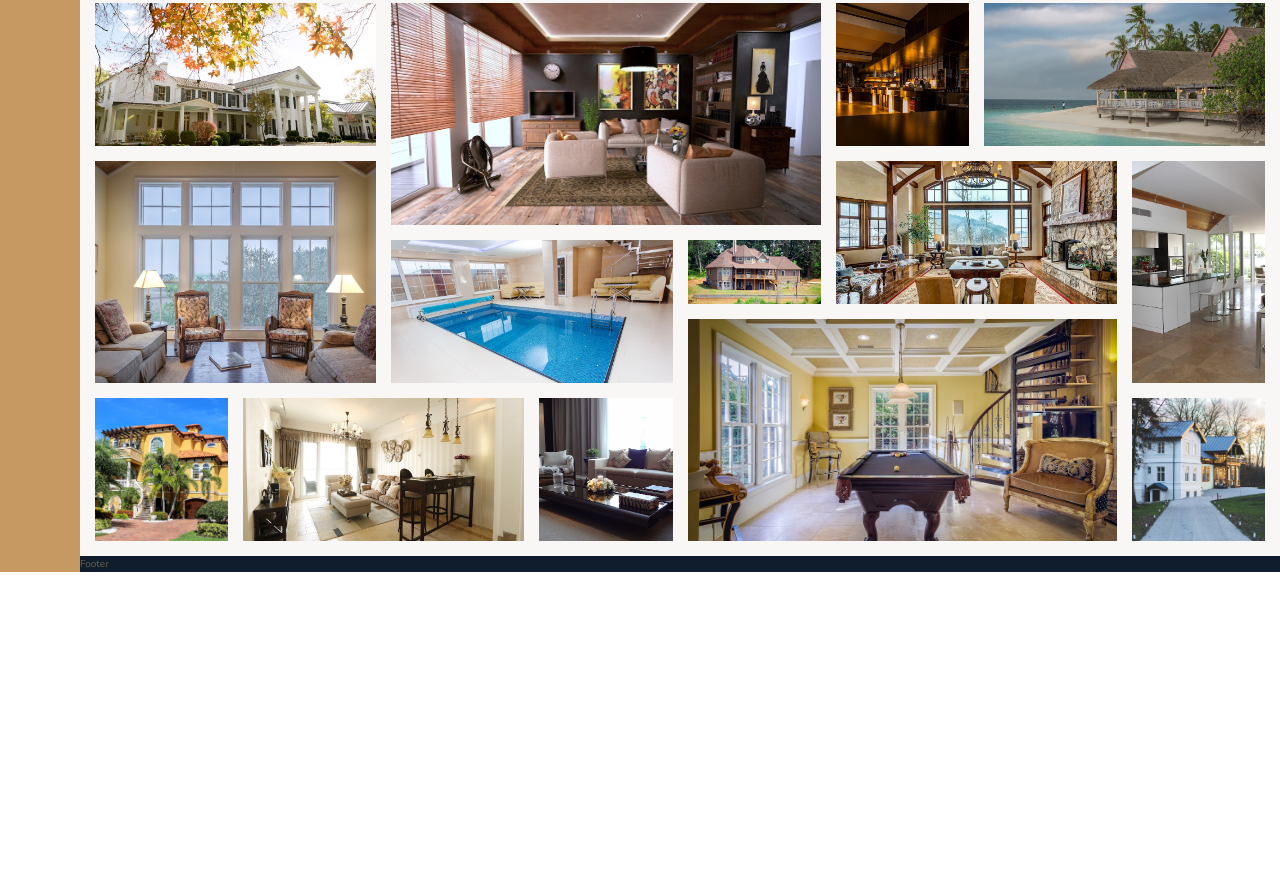
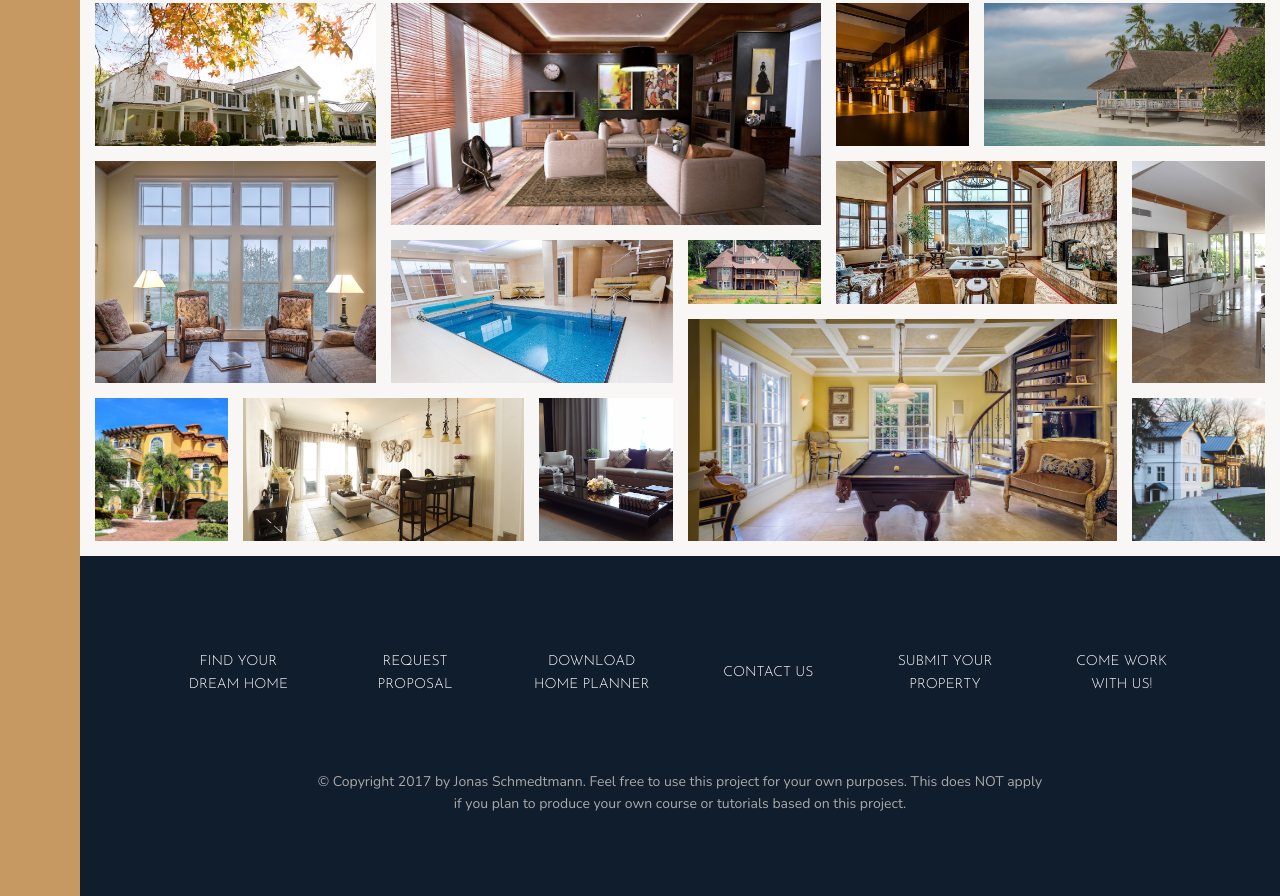
Before and after one commit to BudnikOleksii/Nexter, a website: page src/index.html in a window 1280 px wide. Shown: the part 3084-3980 px from the top of the page. Before the commit the page ends 3656 px from the top, so only its background shows below. Drawn offline with nearby package versions, Linux system fonts and the light colour scheme.

Commit message:
footer was added

```diff
--- a/src/index.html
+++ b/src/index.html
@@ -427,6 +427,33 @@
             </figure>
         </section>
 
-        <footer class="footer">Footer</footer>
+        <footer class="footer">
+            <ul class="nav">
+                <li class="nav__item">
+                    <a href="#" class="nav__link">Find your dream home</a>
+                </li>
+                <li class="nav__item">
+                    <a href="#" class="nav__link">Request proposal</a>
+                </li>
+                <li class="nav__item">
+                    <a href="#" class="nav__link">Download home planner</a>
+                </li>
+                <li class="nav__item">
+                    <a href="#" class="nav__link">Contact us</a>
+                </li>
+                <li class="nav__item">
+                    <a href="#" class="nav__link">Submit your property</a>
+                </li>
+                <li class="nav__item">
+                    <a href="#" class="nav__link">Come work with us!</a>
+                </li>
+            </ul>
+            <p class="copyright">
+                &copy; Copyright 2017 by Jonas Schmedtmann. Feel free to use
+                this project for your own purposes. This does NOT apply if you
+                plan to produce your own course or tutorials based on this
+                project.
+            </p>
+        </footer>
     </body>
 </html>
--- a/src/sass/_footer.scss
+++ b/src/sass/_footer.scss
@@ -1,5 +1,43 @@
 .footer {
+    grid-column: full-start / full-end;
     background-color: $color-secondary;
+    padding: 8rem;
+}
 
-    grid-column: full-start / full-end;
+.nav {
+    list-style: none;
+
+    display: grid;
+    grid-template-columns: repeat(auto-fit, minmax(15rem, 1fr));
+    gap: 2rem;
+    align-items: center;
+
+    &__link:link,
+    &__link:visited {
+        font-size: 1.4rem;
+        color: #fff;
+        text-decoration: none;
+        font-family: $font-display;
+        text-transform: uppercase;
+        text-align: center;
+        padding: 1.5rem;
+        display: block;
+        transition: all 0.2s;
+    }
+
+    &__link:hover,
+    &__link:active {
+        background-color: rgba(#fff, 0.05);
+        transform: translateY(-3px);
+    }
 }
+
+.copyright {
+    font-size: 1.4rem;
+    color: $color-grey-light-2;
+    margin-top: 6rem;
+    margin-right: auto;
+    margin-left: auto;
+    text-align: center;
+    width: 70%;
+}
```
Also changed, not shown: src/css/main.min.css.
